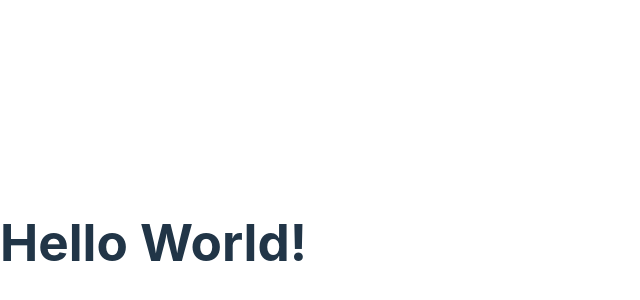
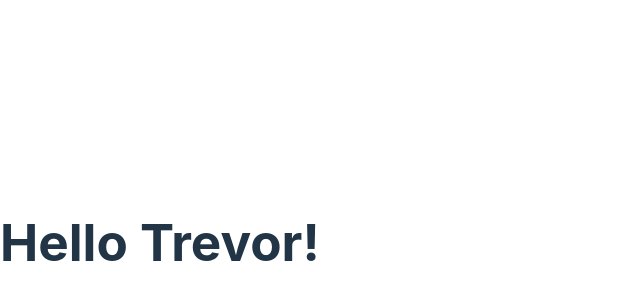
Before and after one commit to trevrd22/ECScore, a React (Vite) app: page / in a window 1280 px wide. Shown: the part 158-458 px from the top of the page, without its empty margins (0-640 px from the left). Built offline with nearby package versions, Linux system fonts and the light colour scheme.

Commit message:
screwing around

```diff
--- a/src/App.tsx
+++ b/src/App.tsx
@@ -1,7 +1,8 @@
 import Home from './home';
 
 function App(){
-return <div><Home /></div>
+
+    return <div><Home /></div>
 
 
 }
--- a/src/home.tsx
+++ b/src/home.tsx
@@ -2,7 +2,10 @@
 //PascalCasing
 
 function Home(){
-return <h1>Hello World!</h1>;
+        const name = 'Trevor'
+        if (name)
+return <h1>Hello {name}!</h1>;
+        return <h1>Hello World!</h1>
 }
 
 export default Home;
```
